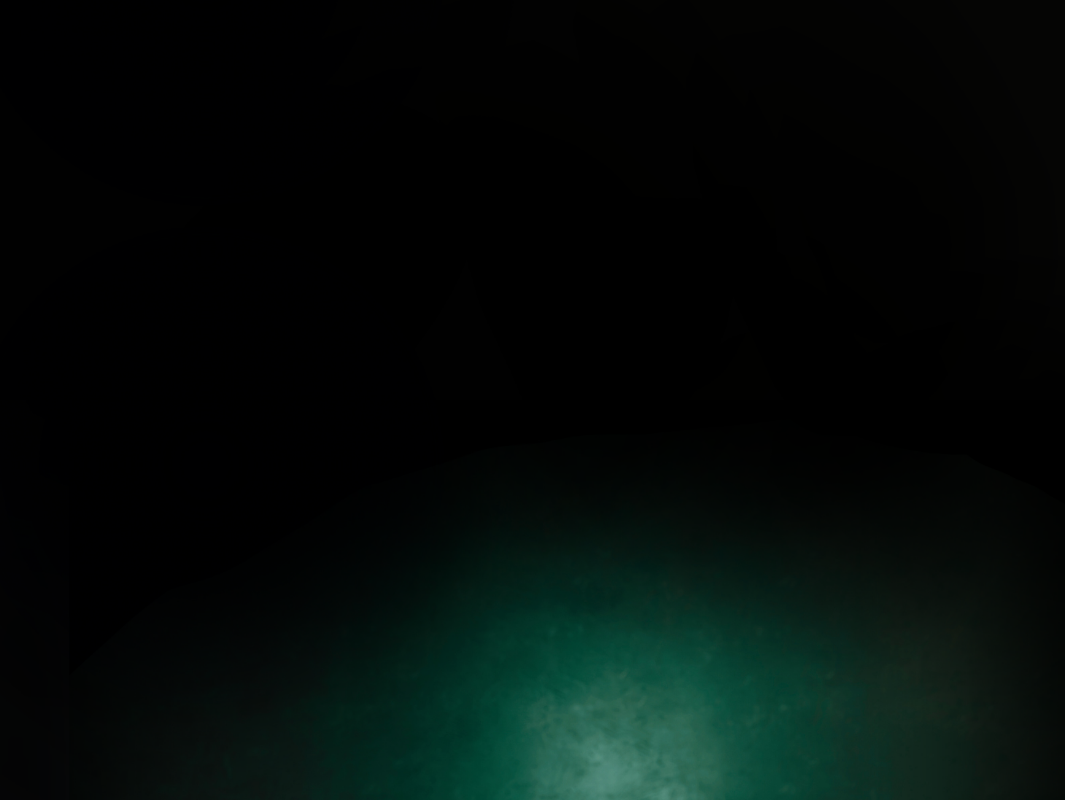
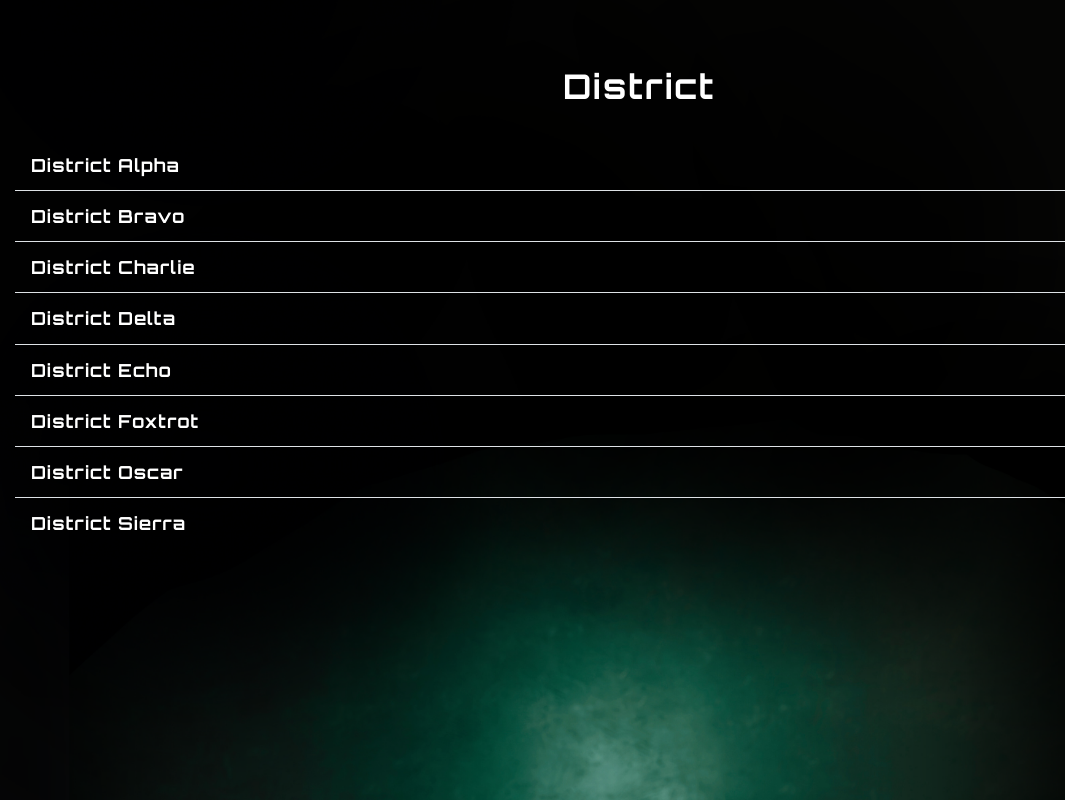
Before and after one commit to Rinkuu253/gathering, a React (Vite) app: page /group/1/district in a window 1280 px wide. Before the commit this address had no page. Shown: the whole page, without its empty margins (1-1066 px from the left). Built offline with nearby package versions, Linux system fonts and the light colour scheme.

Commit message:
new district page

```diff
--- a/src/App.jsx
+++ b/src/App.jsx
@@ -6,6 +6,7 @@ import Dashboard from "./page/dashboard";
 import DateRedirectMiddleware from "./page/middleware";
 import GroupPage from "./page/group";
 import SquadList from "./page/squad";
+import DistrictList from "./page/district";
 
 export default function App() {
   return (
@@ -43,6 +44,14 @@ export default function App() {
             </DateRedirectMiddleware>
           }
         />
+        <Route
+          path="/group/:kelompok/district"
+          element={
+            <DateRedirectMiddleware rules={dateRules}>
+              <DistrictList />
+            </DateRedirectMiddleware>
+          }
+        />
         <Route path="/notfound/:kelompok" element={<NotFound />} />
       </Routes>
     </BrowserRouter>
--- /dev/null
+++ b/src/page/district.jsx
@@ -0,0 +1,265 @@
+import {
+  Accordion,
+  Container,
+  Flex,
+  Image,
+  List,
+  ScrollArea,
+  Text,
+  Title,
+} from "@mantine/core";
+import { useParams } from "react-router-dom";
+import { listGroup } from "./dateRules";
+
+export default function DistrictList() {
+  const { kelompok } = useParams();
+
+  const districts = [
+    {
+      key: "alpha",
+      name: "Alpha",
+      description:
+        "Alpha District represents leadership, courage, and vision. Symbolized by the eagle.",
+      icon: "/images/alpha.png",
+      members: [
+        "SANDY QLINTANG",
+        "JIMMY SUSANTO",
+        "R. HARRY MURTI",
+        "ANTON HIDAYAT",
+      ],
+    },
+    {
+      key: "bravo",
+      name: "Bravo",
+      description:
+        "Bravo District stands for protection, defense, and resilience. Represented by the shield.",
+      icon: "/images/bravo.png",
+      members: [
+        "MUHAMMAD PAJAR",
+        "STEFAN NUGROHO",
+        "PANGGALIH SAKO DENTA",
+        "BINTANG TEDJOBAGASKARA",
+        "FAHRIZA GULHAM YUSUF",
+        "MOCH. KHOIRUL ANNAM",
+        "MUHAMMAD LUTHFAN MAULANA",
+        "ZAKARIA RAMADHAN",
+      ],
+    },
+    {
+      key: "charlie",
+      name: "Charlie",
+      description:
+        "Charlie District is about strength in arms, strategy, and combat. Its symbol is crossed swords.",
+      icon: "/images/charlie.png",
+      members: [
+        "FATICHA NASHARO QISTHIA FARID",
+        "SAKINAH BALADRAF",
+        "AZKA RASHIFAH",
+        "BRIGITTA GLORIA TJAHJADI",
+        "AISA NAZIHAH",
+        "INE ISLAMIATI",
+        "HASNA HAMIDAH",
+      ],
+    },
+    {
+      key: "delta",
+      name: "Delta",
+      description:
+        "Delta District embodies communication, waves, and connectivity.",
+      icon: "/images/delta.png",
+      members: [
+        "FERI IRWANSYAH",
+        "OSWALD DEW SACHIO S",
+        "MUHAMMAD FAHRIZAL KHOIRI",
+        "TAUFIK IKHWANA DJIBRAN PRAMUDYA",
+        "MUHAMMAD RYO TJOKROSOEDOMO",
+        "FREDERICK LIWANG",
+        "MUHAMMAD HAFAS HAIKAL",
+        "GANA MAHADI",
+        "IIN SAPUTRA",
+        "STEFEN MULIAWAN",
+        "AURIGA RAFSANDJANIE",
+      ],
+    },
+    {
+      key: "echo",
+      name: "Echo",
+      description: "Echo District values wisdom, knowledge, and healing.",
+      icon: "/images/echo.png",
+      members: [
+        "DR. ADELINE",
+        "TJHIA LIAN NIE",
+        "WIDYANTI OEY",
+        "LINDA NOVIANA",
+        "DEVIANA KARTIKA",
+        "STEFANI AJENG FEBRIYANTI",
+        "HIKMAHWATI",
+        "IRENE NATALIA NESTA SIHOMBING",
+      ],
+    },
+    {
+      key: "foxtrot",
+      name: "Foxtrot",
+      description:
+        "Foxtrot District is progress, movement upward, and tactical advancement.",
+      icon: "/images/foxtrot.png",
+      members: [
+        "KEISHA",
+        "MELLY YANA SILVI",
+        "MICHELE LIONY ONIBALA",
+        "LARA YUPA",
+        "HILDA NURMALIHAH",
+        "IKA RIZKY FADHILLAH",
+        "VERONIKA ELLENA",
+        "MARCHELLA DEWI PURWATI",
+      ],
+    },
+    {
+      key: "oscar",
+      name: "Oscar",
+      description:
+        "Oscar District symbolizes precision, direction, and sharp focus.",
+      icon: "/images/oscar.png",
+      members: [
+        "RUKTININGSIH",
+        "WIDIA MELIAWATI",
+        "SONYA APRIANI TANDI",
+        "VINI GOKKANA CLARA MANURUNG",
+        "GRACE CHRISTY",
+        "STEPHANIE SUNANDAR",
+        "LAVINIA IDOLA",
+        "SALMA SAPANA MEDIANA P",
+        "MAISYA HANIFAH",
+      ],
+    },
+    {
+      key: "sierra",
+      name: "Sierra",
+      description: "Sierra District stands for resilience, unity, and growth.",
+      icon: "/images/sierra.png",
+      members: [
+        "KRISTIN THERESIA",
+        "MICHELLINA YUNARDY",
+        "ELISABETH INDAH",
+        "BRIGITA IVANA",
+        "CICILLIA AJENG",
+        "ALMA DAFINA",
+        "YOSEPHINE CHARISMANUELA",
+        "AMELIA DAMAYANTI",
+        "NOVELIA ANNA",
+        "GIOVANI ANGGASTA",
+        "EVI NURSAEPI",
+        "JESIKA CAROLINE GRACE",
+      ],
+    },
+    {
+      key: "tango",
+      name: "Tango",
+      description:
+        "Tango District represents loyalty, instinct, and the wild. Its emblem is the wolf.",
+      icon: "/images/tango.png",
+      members: [
+        "ANGGA",
+        "IRVAN",
+        "FAUZI",
+        "SUPRI",
+        "MARCELLINUS BARLIAN DEWANTO",
+        "GERRY MAY SUSANTO",
+        "MATTHEW MARVELINO",
+        "MUHAMMAD MA'RIF",
+        "KEVIN FEBRIANUS MODA",
+      ],
+    },
+    {
+      key: "victor",
+      name: "Victor",
+      description:
+        "Victor District values endurance, stability, and tradition.",
+      icon: "/images/victor.png",
+      members: [
+        "SURYA DHARMA",
+        "HANSLIBRERY",
+        "BENNY",
+        "BAMBANG HADY",
+        "SUNANTO",
+        "ZIKRY",
+        "DODY ANGGAH SAPUTRA",
+      ],
+    },
+    {
+      key: "yankee",
+      name: "Yankee",
+      description: "Yankee District is unity, honor, and recognition.",
+      icon: "/images/yankee.png",
+      members: [
+        "AGUS SURANTO",
+        "FERI PURWO",
+        "MATHEUS ALVIN PRAWIRA",
+        "JEFRI EFRANDA",
+        "AHMAD MAULANA FAQIH",
+        "WARA NOVEKA",
+        "FERRY BOY SINAGA",
+      ],
+    },
+    {
+      key: "zulu",
+      name: "Zulu",
+      description: "Zulu District stands for tradition, victory, and glory.",
+      icon: "/images/zulu.png",
+      members: [
+        "ANTONIUS TEGUH IMAN",
+        "NATHANAEL",
+        "DHIMAS RAIHAN",
+        "BRANDON CHRISTOPHER",
+        "FEBRI ROMANDA",
+        "ANGGARA DAMAR",
+      ],
+    },
+  ];
+  return (
+    <>
+      <Container size={"xl"} py={"xl"}>
+        <Title c={"white"} my={"xl"}>
+          District
+        </Title>
+        <ScrollArea h={"50vh"}>
+          <Accordion>
+            {districts.map((district) => (
+              <Accordion.Item value={district.key} key={district.key}>
+                <Accordion.Control>
+                  <Flex align="center" gap="md">
+                    {/* <Image
+                      src={district.icon}
+                      alt={district.name}
+                      width={40}
+                      height={40}
+                    /> */}
+                    <Title order={4} c={"white"}>
+                      District {district.name}
+                    </Title>
+                  </Flex>
+                </Accordion.Control>
+                <Accordion.Panel>
+                  {district.members.length > 0 && (
+                    <>
+                      <Title order={6} mb="xs" ta={"left"}>
+                        Members:
+                      </Title>
+                      <List spacing="xs" withPadding ta={"left"}>
+                        {district.members.map((m, idx) => (
+                          <List.Item key={idx} fz={"xs"}>
+                            {m}
+                          </List.Item>
+                        ))}
+                      </List>
+                    </>
+                  )}
+                </Accordion.Panel>
+              </Accordion.Item>
+            ))}
+          </Accordion>
+        </ScrollArea>
+      </Container>
+    </>
+  );
+}
--- a/src/page/group.jsx
+++ b/src/page/group.jsx
@@ -158,9 +158,9 @@ export default function MainPage() {
         centered
       >
         <Image
-          src="/seatMap.jpeg"
+          src="/seatMap.png"
           alt="SeatMap"
-          onClick={() => window.open("/seatMap.jpeg", "_blank")}
+          onClick={() => window.open("/seatMap.png", "_blank")}
           style={{ cursor: "pointer" }}
         />
       </Modal>
```
Also changed, not shown: public/seatMap.jpeg (deleted), public/seatMap.png (added).
